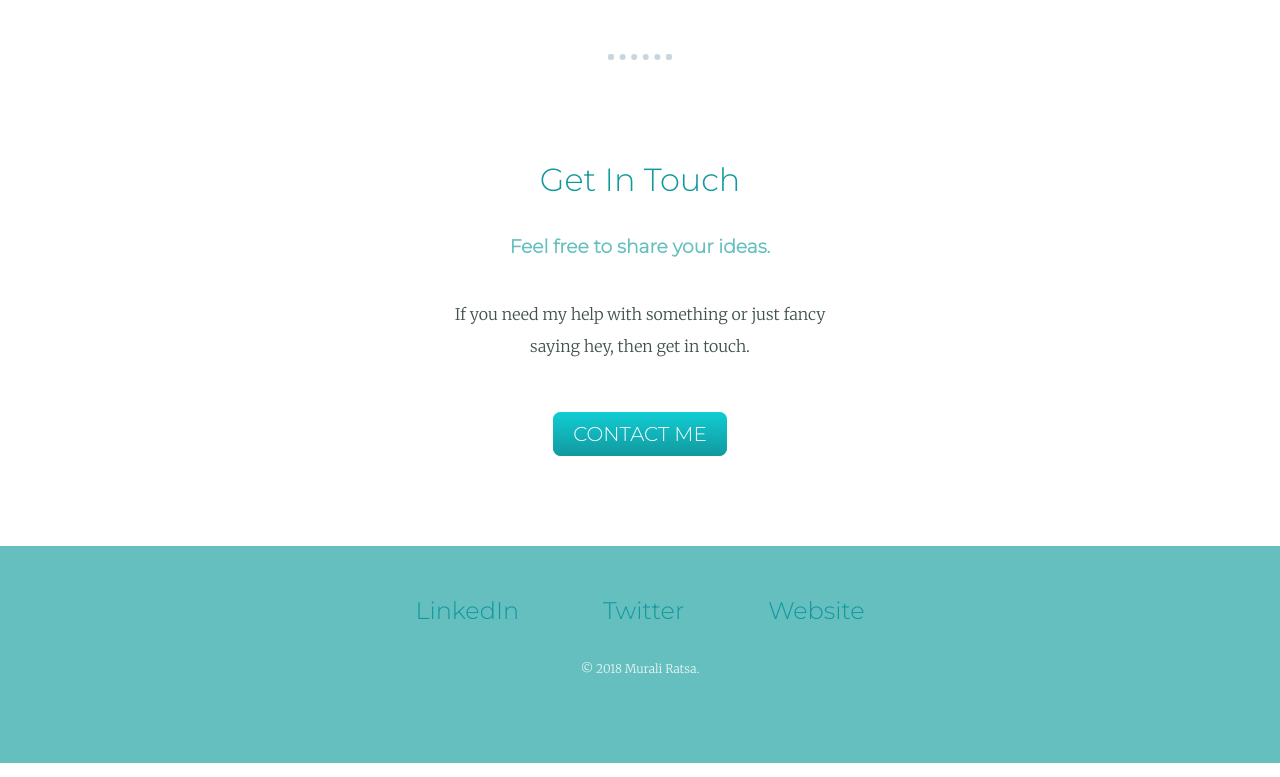
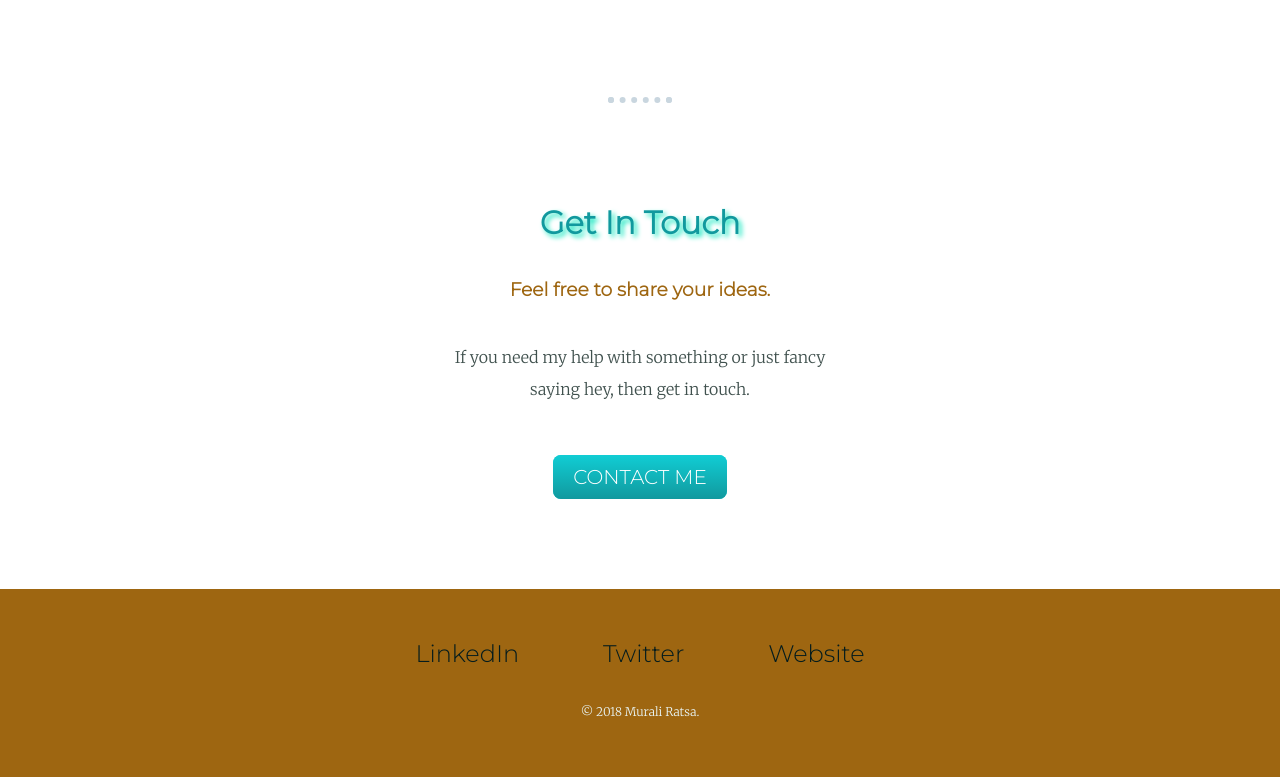
Before and after one commit to muraliratsa/Personal-site, a plain HTML site: page index.html in a window 1280 px wide. Shown: the part 2020-2797 px from the top of the page. Drawn offline with Linux system fonts and the light colour scheme.

Commit message:
Made changes

```diff
--- a/css/styles.css
+++ b/css/styles.css
@@ -11,7 +11,9 @@ h1 {
   margin: 50px auto 0 auto;
   color: #11999E;
   font-family: 'Handlee', cursive;
-  font-size: 5.625rem;
+  font-size: 7.625rem;
+  font-weight: bold;
+  text-shadow: 2px 2px black;
 }
 
 h2 {
@@ -20,16 +22,22 @@ h2 {
   color: #11999E;
   font-weight: normal;
   padding-bottom: 10px;
+  font-weight: bold;
+  text-shadow: 3px 3px 5px #0be6bd;
+
+
 }
 
 h3 {
   font-family: 'Montserrat', sans-serif;
 
-  color: #66BFBF;
+  color: #9e6611;
+
+  font-weight: bold;
 }
 
 a{
-  color: #11999E;
+  color: #041c1d;
   font-family: 'Montserrat', sans-serif;
   margin: 10px 40px;
   text-decoration: none;
@@ -95,6 +103,7 @@ hr{
 .bcloud {
   position: absolute;
   left: 20%;
+
 }
 
 .tcloud {
@@ -109,7 +118,7 @@ hr{
 }
 
 .bottom-container{
-  background-color: #66BFBF;
+  background-color: #9e6611;
   padding: 50px 0 50px ;
 }
 
@@ -147,4 +156,5 @@ hr{
   background-image: -o-linear-gradient(top, #30e3cb, #2bc4ad);
   background-image: linear-gradient(to bottom, #30e3cb, #2bc4ad);
   text-decoration: none;
+  box-shadow: 0 12px 16px 0 rgba(0,0,0,0.24), 0 17px 50px 0 rgba(0,0,0,0.19);
 }
```
